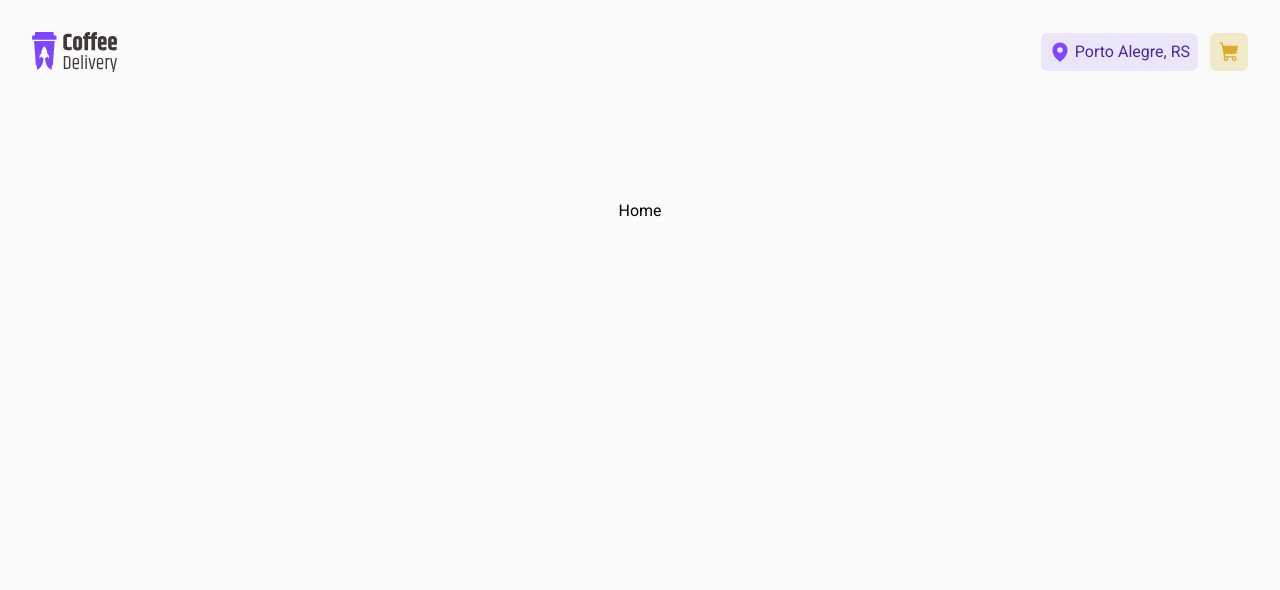
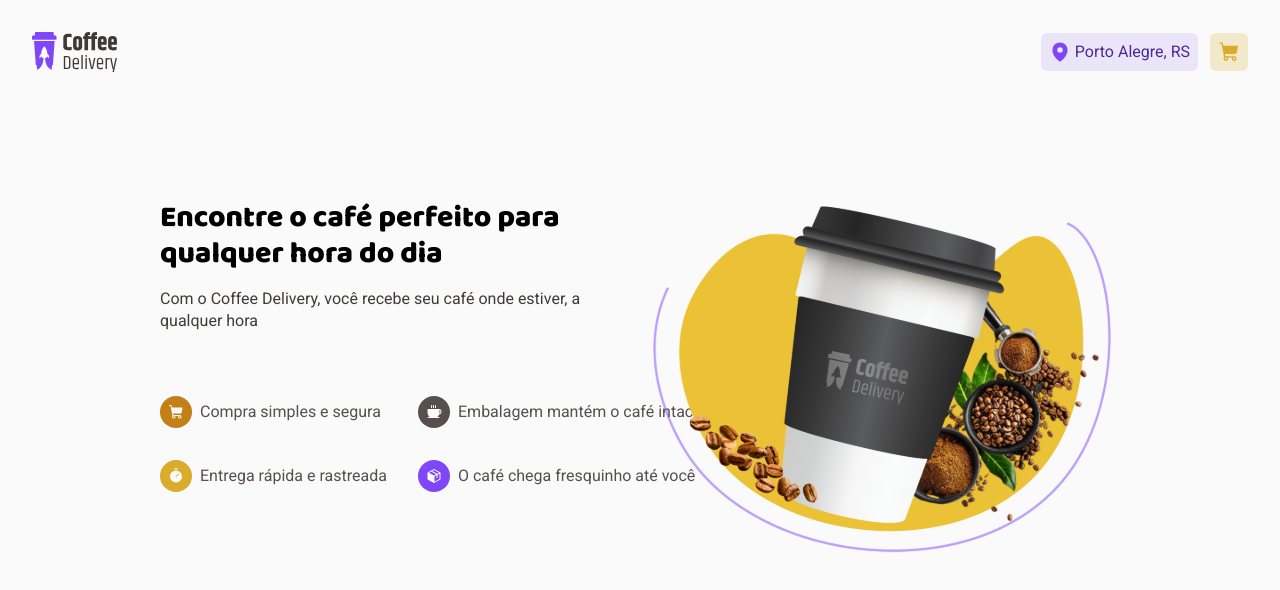
Before and after one commit to kauevecchia/coffee-shop-delivery, a React (Vite) app: page / in a window 1280 px wide. Shown: the top 590 px of the page. Built offline with nearby package versions, Linux system fonts and the light colour scheme.

Commit message:
feat: add HeroSection component

```diff
--- /dev/null
+++ b/src/components/HeroSection.tsx
@@ -0,0 +1,40 @@
+import { Coffee, Package, ShoppingCart, Timer } from "@phosphor-icons/react";
+import HomeImg from '../../public/HomeImg.svg'
+
+export function HeroSection() {
+    return (
+        <div className='mx-10 flex flex-col justify-around md:mx-40 md:flex-row'>
+            <div className='md:w-144'>
+                <h1 className='font-baloo text-3xl font-extrabold' >Encontre o café perfeito para qualquer hora do dia</h1>
+                <p className='mt-4 text-base-subtitle'>Com o Coffee Delivery, você recebe seu café onde estiver, a qualquer hora</p>
+                <div className='mt-16 grid grid-cols-1 gap-8 text-base-text md:grid-cols-2 md:whitespace-nowrap'>
+                    <div className='flex items-center gap-2'>
+                        <div className='rounded-full bg-yellow-dark p-2'>
+                            <ShoppingCart size={16} weight='fill' className='text-my-background' />
+                        </div>
+                        <p className='text-base-text'>Compra simples e segura</p>
+                    </div>
+                    <div className='flex items-center gap-2'>
+                        <div className='rounded-full bg-base-text p-2'>
+                            <Coffee size={16} weight='fill' className='text-my-background' />
+                        </div>
+                        <p className='text-base-text'>Embalagem mantém o café intacto</p>
+                    </div>
+                    <div className='flex items-center gap-2'>
+                        <div className='rounded-full bg-my-yellow p-2'>
+                            <Timer size={16} weight='fill' className='text-my-background' />
+                        </div>
+                        <p className='text-base-text'>Entrega rápida e rastreada</p>
+                    </div>
+                    <div className='flex items-center gap-2'>
+                        <div className='rounded-full bg-my-purple p-2'>
+                            <Package size={16} weight='fill' className='text-my-background' />
+                        </div>
+                        <p className='text-base-text'>O café chega fresquinho até você</p>
+                    </div>
+                </div>
+            </div>
+            <img src={HomeImg} alt="" className='hidden md:block'/>
+        </div>
+    )
+}
--- a/src/pages/Home.tsx
+++ b/src/pages/Home.tsx
@@ -1,3 +1,11 @@
+import { HeroSection } from "../components/HeroSection";
+
 export function Home() {
-    return <h1>Home</h1>
+    return (
+        <main>
+            <HeroSection />
+
+
+        </main>
+    )
 }
```
